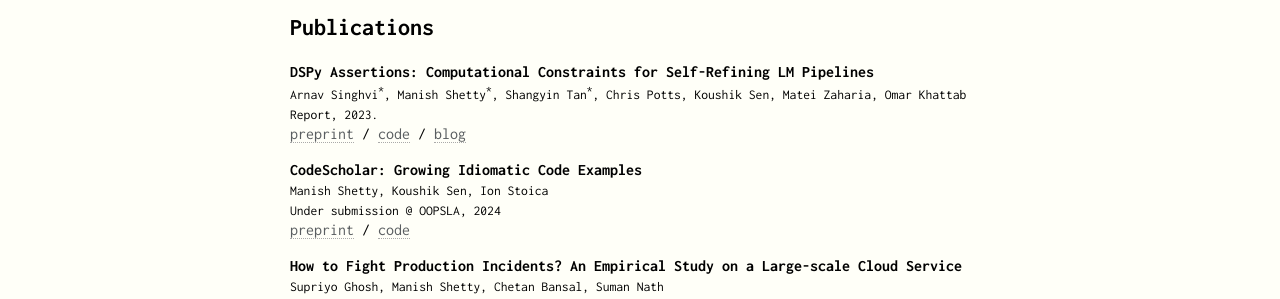
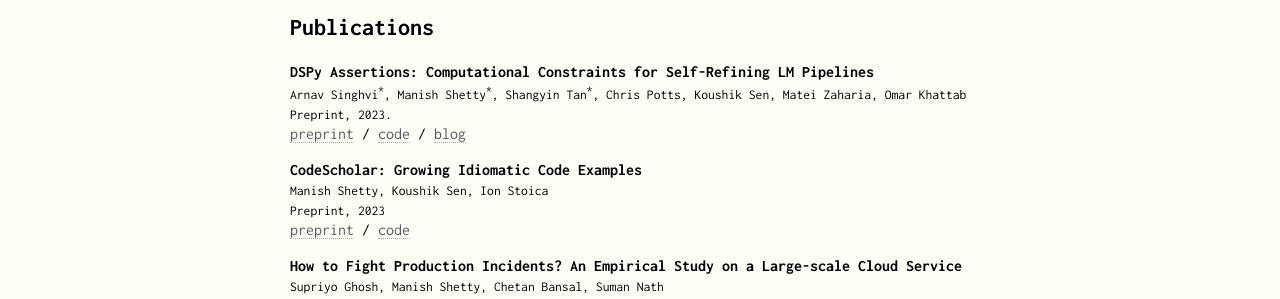
Before and after one commit to manishshettym/manishshettym.github.io, a Jekyll site: the page built from index.md, in a window 1280 px wide. Shown: the part 799-1098 px from the top of the page. Built offline with Jekyll 4.4.1, drawn with Linux system fonts in a browser that asks for light colours.

Commit message:
update oopsla->preprint

```diff
--- a/index.md
+++ b/index.md
@@ -67,14 +67,14 @@
 
 **DSPy Assertions: Computational Constraints for Self-Refining LM Pipelines** <br>
 <span style="font-size:85%">Arnav Singhvi<sup>*</sup>, Manish Shetty<sup>*</sup>, Shangyin Tan<sup>*</sup>, Chris Potts, Koushik Sen, Matei Zaharia, Omar Khattab<br>
-Report, 2023. </span> <br>
+Preprint, 2023. </span> <br>
 <a href="https://arxiv.org/abs/2312.13382">preprint</a> /
 <a href="https://github.com/stanfordnlp/dspy/blob/main/dspy/primitives/assertions.py">code</a> /
 <a href="/blog/scrivings/dspy-assertions-a-pr-reviews-pov/">blog</a>
 
 **CodeScholar: Growing Idiomatic Code Examples** <br>
 <span style="font-size:85%">Manish Shetty, Koushik Sen, Ion Stoica <br>
-Under submission @ OOPSLA, 2024 </span> <br>
+Preprint, 2023 </span> <br>
 <a href="/pdf/preprints/CodeScholar_OOPSLA_24.pdf">preprint</a> /
 <a href="https://github.com/tart-proj/codescholar">code</a>
 
```
